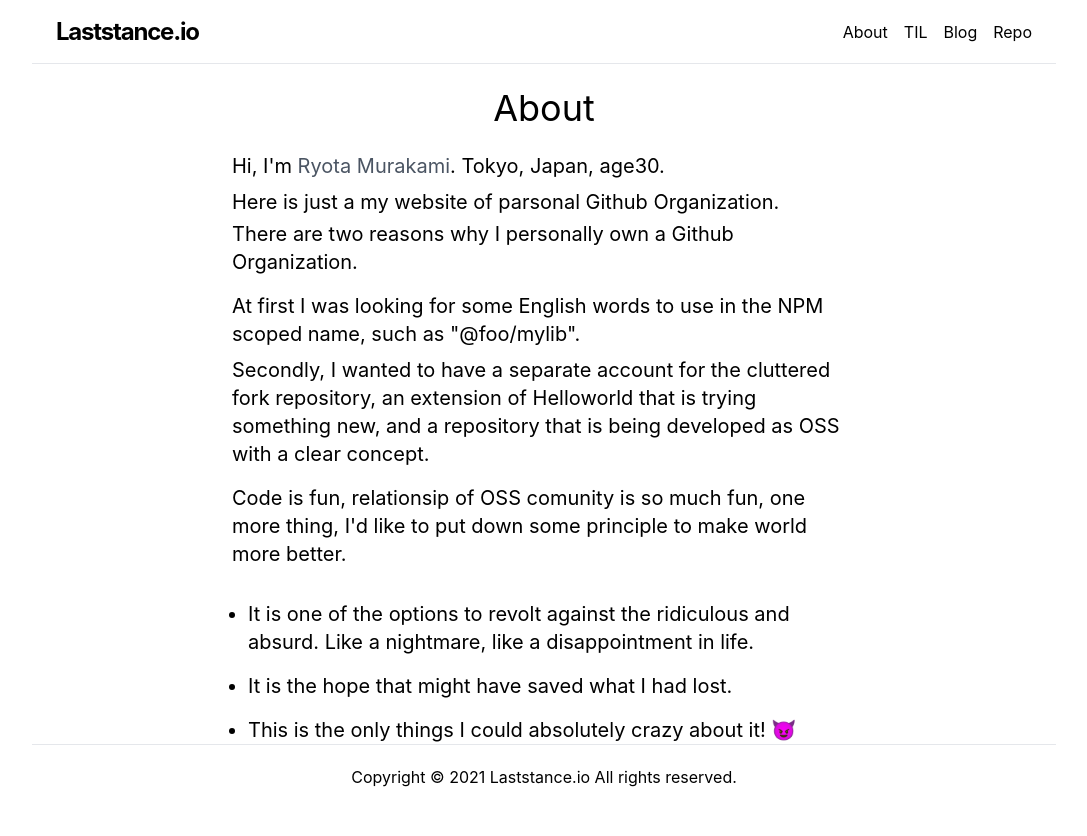
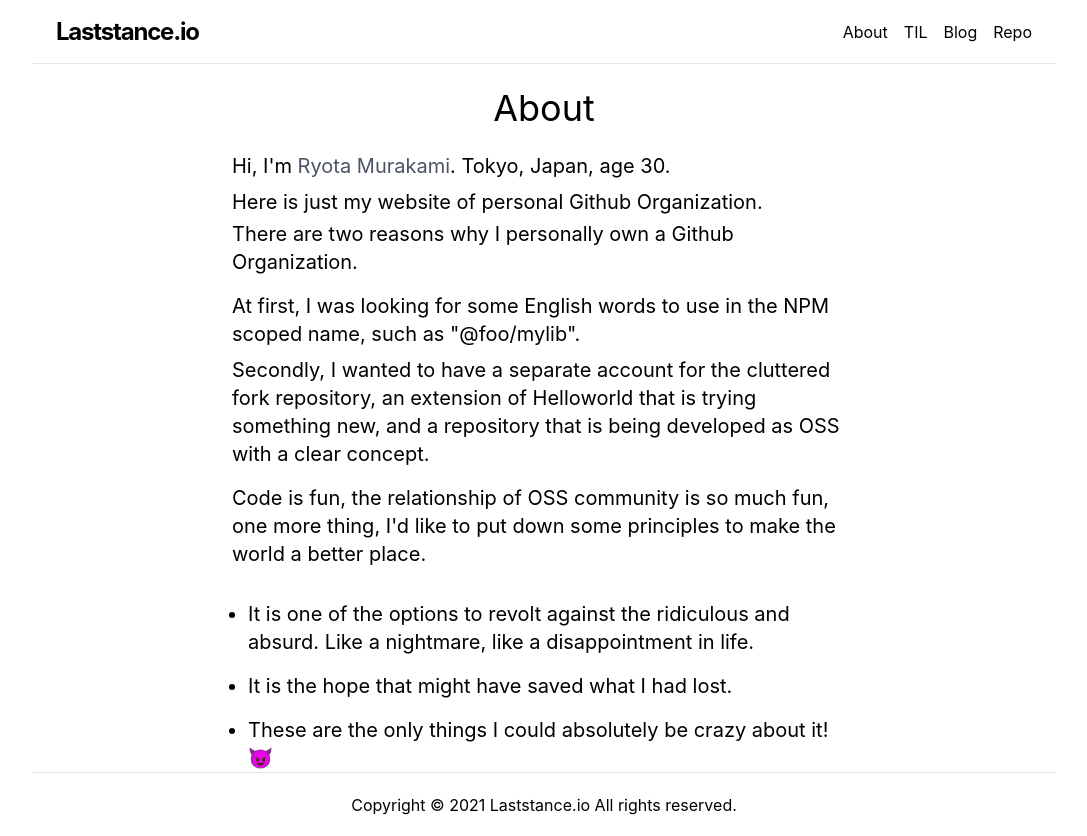
Before and after one commit to ryota-murakami/laststance.io-old, a Next.js app: page /about in a window 1280 px wide. Shown: the whole page, without its empty margins (96-1183 px from the left). Before the commit the page ends 808 px from the top, so only its background shows below. Built offline with nearby package versions, Linux system fonts and the light colour scheme.

Commit message:
Polish about page

```diff
--- a/pages/about.tsx
+++ b/pages/about.tsx
@@ -17,10 +17,10 @@ const About: React.FC = memo(
               >
                 Ryota Murakami
               </a>
-              . Tokyo, Japan, age30.
+              . Tokyo, Japan, age 30.
             </p>
             <p className="leading-16 mb-1">
-              Here is just a my website of parsonal Github Organization.{' '}
+              Here is just my website of personal Github Organization.{' '}
             </p>
             <p className="leading-16 mb-1">
               There are two reasons why I personally own a Github Organization.
@@ -28,7 +28,7 @@ const About: React.FC = memo(
           </section>
           <section className="mb-4">
             <p className="leading-16 mb-2">
-              At first I was looking for some English words to use in the NPM
+              At first, I was looking for some English words to use in the NPM
               scoped name, such as "@foo/mylib".
             </p>
             <p className="leading-16 mb-2">
@@ -40,9 +40,8 @@ const About: React.FC = memo(
           </section>
 
           <p className="leading-16 mb-2">
-            Code is fun, relationsip of OSS comunity is so much fun, one more
-            thing, I'd like to put down some principle to make world more
-            better.
+            Code is fun, the relationship of OSS community is so much fun, one more
+            thing, I'd like to put down some principles to make the world a better place.
           </p>
 
           <ul className="mt-8 list-disc space-y-4 pl-4">
@@ -52,7 +51,7 @@ const About: React.FC = memo(
             </li>
             <li>It is the hope that might have saved what I had lost.</li>
             <li>
-              This is the only things I could absolutely crazy about it! 😈
+              These are the only things I could absolutely be crazy about it! 😈
             </li>
           </ul>
         </section>
```
